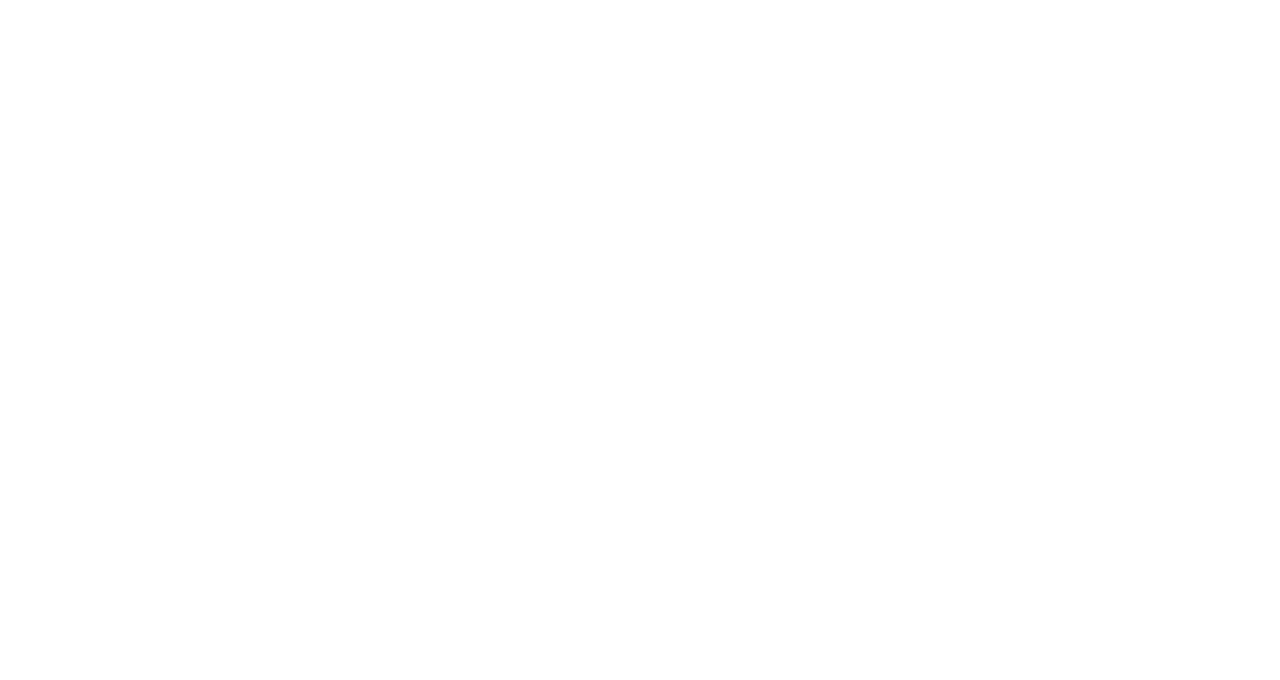
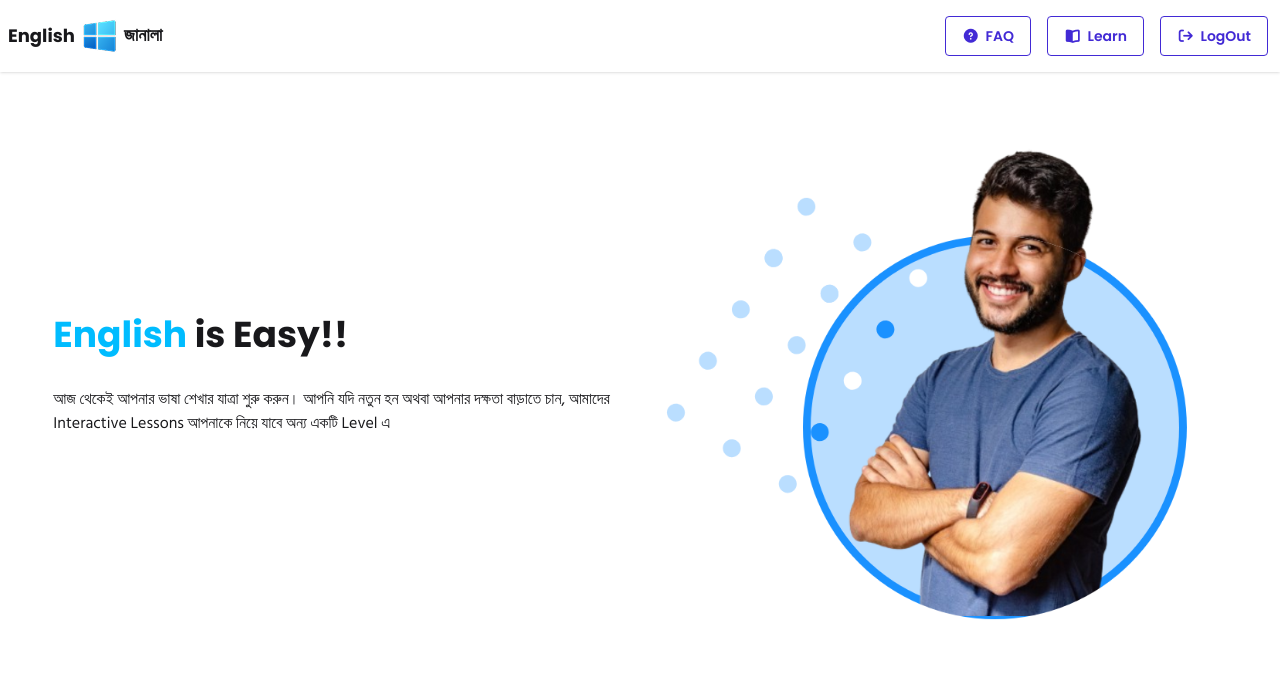
Before and after one commit to SumaiyaNishat/english-janala, a plain HTML site: page index.html in a window 1280 px wide. Drawn offline with nearby package versions, Linux system fonts and the light colour scheme.

Commit message:
added responsive navbar and banner design

```diff
--- a/index.html
+++ b/index.html
@@ -35,6 +35,63 @@
      <link rel="stylesheet" href="style/style.css">
   </head>
   <body>
+   <header>
+    <div class="navbar bg-base-100 shadow-sm">
+  <div class="navbar-start">
+    <div class="dropdown">
+      <div tabindex="0" role="button" class="btn btn-ghost lg:hidden">
+        <svg xmlns="http://www.w3.org/2000/svg" class="h-5 w-5" fill="none" viewBox="0 0 24 24" stroke="currentColor"> <path stroke-linecap="round" stroke-linejoin="round" stroke-width="2" d="M4 6h16M4 12h8m-8 6h16" /> </svg>
+      </div>
+      <ul
+        tabindex="0"
+        class="menu menu-sm dropdown-content bg-base-100 rounded-box z-1 mt-3 w-52 p-2 shadow">
+        <li>
+            <a href="" class=""><i class="fa-solid fa-circle-question"></i>FAQ</a>
+        </li>
+        <li>
+            <a href="" class=""><i class="fa-solid fa-book-open"></i></i>Learn</a>
+        </li>
+        <li>
+            <a href="" class=""><i class="fa-solid fa-arrow-right-from-bracket"></i>LogOut</a>
+        </li>
+
+      </ul>
+    </div>
+    <a href="" class="flex items-center gap-1"><span class="text-lg font-bold">English</span><img src="./assets/logo.png" alt=""><span class="font-bangla text-lg font-semibold">জানালা</span></a>
+  </div>
+  <div class="navbar-end hidden lg:flex">
+    <ul class="menu menu-horizontal px-1 space-x-4">
+        <li>
+            <a href="" class="btn btn-outline btn-primary"><i class="fa-solid fa-circle-question"></i>FAQ</a>
+        </li>
+        <li>
+            <a href="" class="btn btn-outline btn-primary"><i class="fa-solid fa-book-open"></i></i>Learn</a>
+        </li>
+        <li>
+            <a href="" class="btn btn-outline btn-primary"><i class="fa-solid fa-arrow-right-from-bracket"></i>LogOut</a>
+        </li>
+
+
+
+    </ul>
+  </div>
+
+</div>
+
+</header>
+
+    <!-- banner section -->
+     <section class="flex flex-col-reverse md:flex-row gap-10 justify-between items-center py-5 w-11/12 mx-auto">
+        <div class="content flex-1 text-center md:text-left">
+            <h2 class="text-4xl font-bold mb-8"><span class="text-sky-400">English</span> is Easy!!</h2>
+            <p class="font-bangla">আজ থেকেই আপনার ভাষা শেখার যাত্রা শুরু করুন। আপনি যদি নতুন হন অথবা আপনার দক্ষতা বাড়াতে চান, আমাদের Interactive Lessons আপনাকে নিয়ে যাবে অন্য একটি Level এ</p>
+        </div>
+        <div class="image flex-1">
+            <img src="./assets/hero-student.png" alt="">
+        </div>
+
+     </section>
+
 
   </body>
 </html>
--- a/style/style.css
+++ b/style/style.css
@@ -0,0 +1,6 @@
+*{
+     font-family: "Poppins", sans-serif;
+}
+.font-bangla{
+    font-family: "Hind Siliguri", sans-serif;
+}
```
